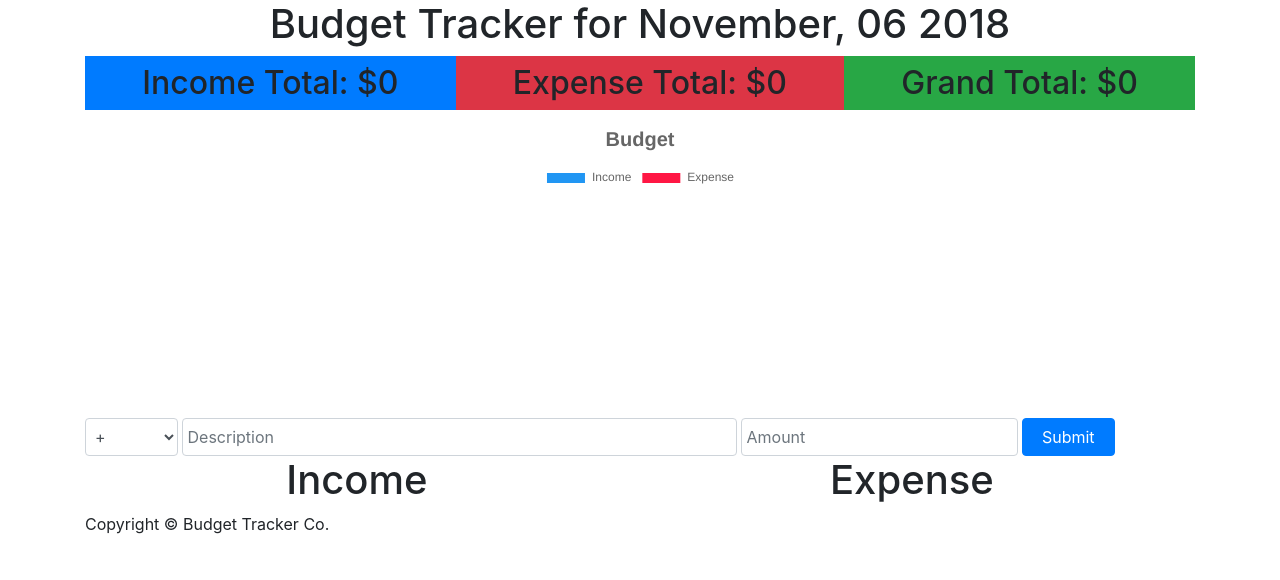
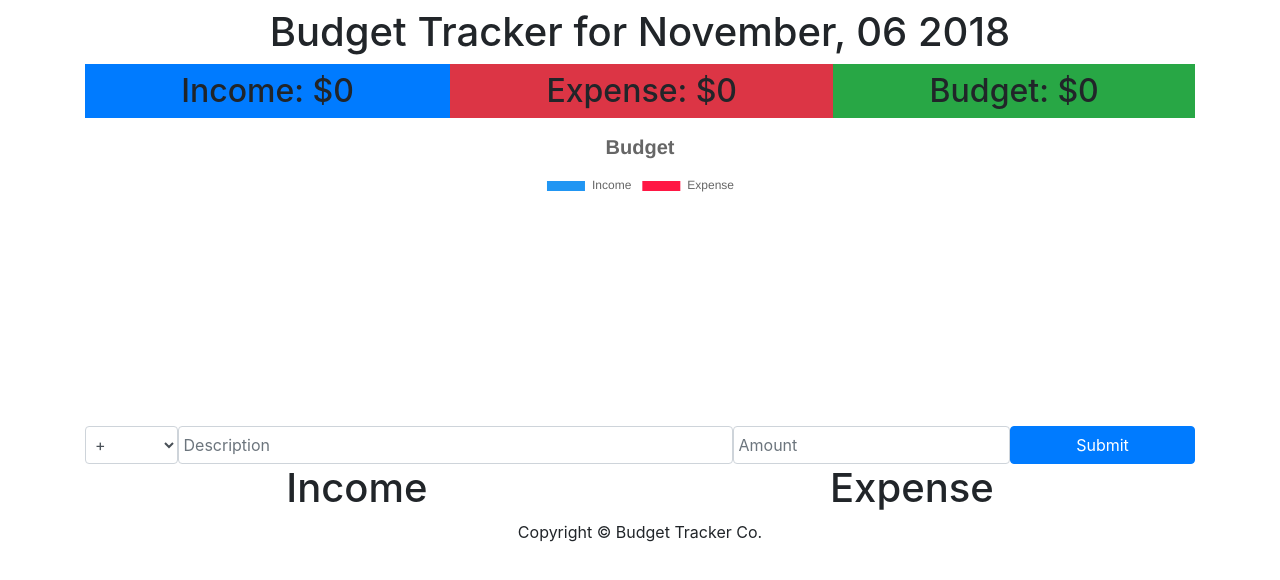
Before and after one commit to JAlmeida1991/Budget-Tracker, a React (Create React App) app: page / in a window 1280 px wide. Shown: the top 580 px of the page. Built offline with nearby package versions, Linux system fonts and the light colour scheme.

Commit message:
refactored actions as action creators and fixed formating for currency

```diff
--- a/src/components/Budget/Budget.js
+++ b/src/components/Budget/Budget.js
@@ -4,17 +4,23 @@ import { connect } from "react-redux";
 const Budget = props => (
   <div className="d-flex justify-content-around">
     <h2 className="bg-primary flex-grow-1 p-2 text-center">
-      Income Total:{" $"}
+      Income:{" $"}
       {props.income.length &&
-        props.income.map(inc => +inc.amount).reduce((p, n) => p + n, 0)}
+        props.income
+          .map(inc => +inc.amount)
+          .reduce((p, n) => p + n, 0)
+          .toFixed(2)}
     </h2>
     <h2 className="bg-danger flex-grow-1 p-2 text-center">
-      Expense Total: {" $"}
+      Expense: {" $"}
       {props.expense.length &&
-        props.expense.map(inc => +inc.amount).reduce((p, n) => p + n, 0)}
+        props.expense
+          .map(inc => +inc.amount)
+          .reduce((p, n) => p + n, 0)
+          .toFixed(2)}
     </h2>
     <h2 className="bg-success flex-grow-1 p-2 text-center">
-      Grand Total: {" $"}
+      Budget: {" $"}
       {(() => {
         const incTotal =
           props.income.length &&
@@ -23,7 +29,8 @@ const Budget = props => (
         const expTotal =
           props.expense.length &&
           props.expense.map(inc => +inc.amount).reduce((p, n) => p + n, 0);
-        return incTotal - expTotal;
+
+        return incTotal - expTotal !== 0 ? (incTotal - expTotal).toFixed(2) : 0;
       })()}
     </h2>
   </div>
--- a/src/components/BudgetList/ExpenseList/ExpenseList.js
+++ b/src/components/BudgetList/ExpenseList/ExpenseList.js
@@ -1,7 +1,7 @@
 import React from "react";
 import { connect } from "react-redux";
 
-import { REMOVE_EXPENSE } from "../../../store/actions/actions";
+import { removeExpense } from "../../../store/actions/actionCreators";
 
 const Expense = props => (
   <div className="flex-grow-1">
@@ -13,7 +13,7 @@ const Expense = props => (
           key={exp.id}
         >
           <span>{exp.description}</span>
-          <span>{exp.amount}</span>
+          <span>{Number(exp.amount).toFixed(2)}</span>
           <button
             onClick={() => props.removeIncome(exp)}
             className="btn-small btn-danger"
@@ -31,7 +31,7 @@ const mapStateToProps = state => ({
 });
 
 const mapDispatchToProps = dispatch => ({
-  removeIncome: expense => dispatch({ type: REMOVE_EXPENSE, payload: expense })
+  removeIncome: expense => dispatch(removeExpense(expense))
 });
 
 export default connect(
--- a/src/components/BudgetList/IncomeList/IncomeList.js
+++ b/src/components/BudgetList/IncomeList/IncomeList.js
@@ -1,7 +1,7 @@
 import React from "react";
 import { connect } from "react-redux";
 
-import { REMOVE_INCOME } from "../../../store/actions/actions";
+import { removeIncome } from "../../../store/actions/actionCreators";
 
 const Income = props => (
   <div className="flex-grow-1">
@@ -13,7 +13,7 @@ const Income = props => (
           key={inc.id}
         >
           <span>{inc.description}</span>
-          <span>{inc.amount}</span>
+          <span>{Number(inc.amount).toFixed(2)}</span>
           <button
             onClick={() => props.removeIncome(inc)}
             className="btn-small btn-danger"
@@ -31,7 +31,7 @@ const mapStateToProps = state => ({
 });
 
 const mapDispatchToProps = dispatch => ({
-  removeIncome: income => dispatch({ type: REMOVE_INCOME, payload: income })
+  removeIncome: income => dispatch(removeIncome(income))
 });
 
 export default connect(
--- a/src/components/Footer/Footer.js
+++ b/src/components/Footer/Footer.js
@@ -1,7 +1,7 @@
 import React from "react";
 
 const Footer = props => (
-  <footer>
+  <footer className="text-center">
     <p>Copyright &copy; Budget Tracker Co.</p>
   </footer>
 );
--- a/src/components/Form/ErrorMessage.js
+++ b/src/components/Form/ErrorMessage/ErrorMessage.js
@@ -1,7 +1,7 @@
 import React from "react";
 
 const ErrorMessage = props => (
-  <div className="alert alert-danger">
+  <div className="alert alert-danger mt-3">
     <p>Please enter both input and amount!</p>
   </div>
 );
--- a/src/components/Form/Form.js
+++ b/src/components/Form/Form.js
@@ -1,9 +1,8 @@
 import React, { Component, Fragment } from "react";
 import { connect } from "react-redux";
 
-import ErrorMessage from "./ErrorMessage";
-import guid from "../../util/uniqueId";
-import { ADD_INCOME, ADD_EXPENSE } from "../../store/actions/actions";
+import ErrorMessage from "./ErrorMessage/ErrorMessage";
+import { addIncome, addExpense } from "../../store/actions/actionCreators";
 
 class Form extends Component {
   state = {
@@ -70,28 +69,28 @@ class Form extends Component {
           <div className="form-row w-100">
             <select
               ref={this.selectInput}
-              className="form-control col-md-1 mr-1"
+              className="form-control col-md-1"
               onChange={this.changeSelectionHandler}
             >
               <option>+</option>
               <option>-</option>
             </select>
             <input
-              className="form-control col-md-6 mr-1"
+              className="form-control col-md-6"
               value={this.state.balance.description}
               onChange={this.updateDescriptionHandler}
               type="text"
               placeholder="Description"
             />
             <input
-              className="form-control col-md-3 mr-1"
+              className="form-control col-md-3"
               value={this.state.balance.amount}
               onChange={this.updateAmountHandler}
               type="number"
               placeholder="Amount"
             />
             <button
-              className="btn btn-primary col-md-1"
+              className="btn btn-primary col-md-2"
               onClick={this.handleButtonSubmit}
             >
               Submit
@@ -105,10 +104,8 @@ class Form extends Component {
 }
 
 const mapDisptchToProps = dispatch => ({
-  addIncome: state =>
-    dispatch({ type: ADD_INCOME, payload: { ...state.balance, id: guid() } }),
-  addExpense: state =>
-    dispatch({ type: ADD_EXPENSE, payload: { ...state.balance, id: guid() } })
+  addIncome: state => dispatch(addIncome(state)),
+  addExpense: state => dispatch(addExpense(state))
 });
 
 export default connect(
--- a/src/components/Header/Header.js
+++ b/src/components/Header/Header.js
@@ -2,7 +2,7 @@ import React from "react";
 import format from "date-fns/format";
 
 const Header = props => (
-  <header className="text-center">
+  <header className="text-center mt-2 mb-2">
     <h1>Budget Tracker for {format(new Date(), "MMMM, DD YYYY")}</h1>
   </header>
 );
--- /dev/null
+++ b/src/store/actions/actionCreators.js
@@ -0,0 +1,21 @@
+import guid from "../../util/guid";
+import * as actions from "./actions";
+
+export const addIncome = state => ({
+  type: actions.ADD_INCOME,
+  payload: { ...state.balance, id: guid() }
+});
+export const addExpense = state => ({
+  type: actions.ADD_EXPENSE,
+  payload: { ...state.balance, id: guid() }
+});
+
+export const removeIncome = income => ({
+  type: actions.REMOVE_INCOME,
+  payload: income
+});
+
+export const removeExpense = expense => ({
+  type: actions.REMOVE_EXPENSE,
+  payload: expense
+});
--- a/src/util/uniqueId.js
+++ b/src/util/guid.js
@@ -1,9 +1,9 @@
-export default function guid() {
-  function s4() {
+const guid = () => {
+  const s4 = () => {
     return Math.floor((1 + Math.random()) * 0x10000)
       .toString(16)
       .substring(1);
-  }
+  };
   return (
     s4() +
     s4() +
@@ -18,4 +18,6 @@ export default function guid() {
     s4() +
     s4()
   );
-}
+};
+
+export default guid;
```
